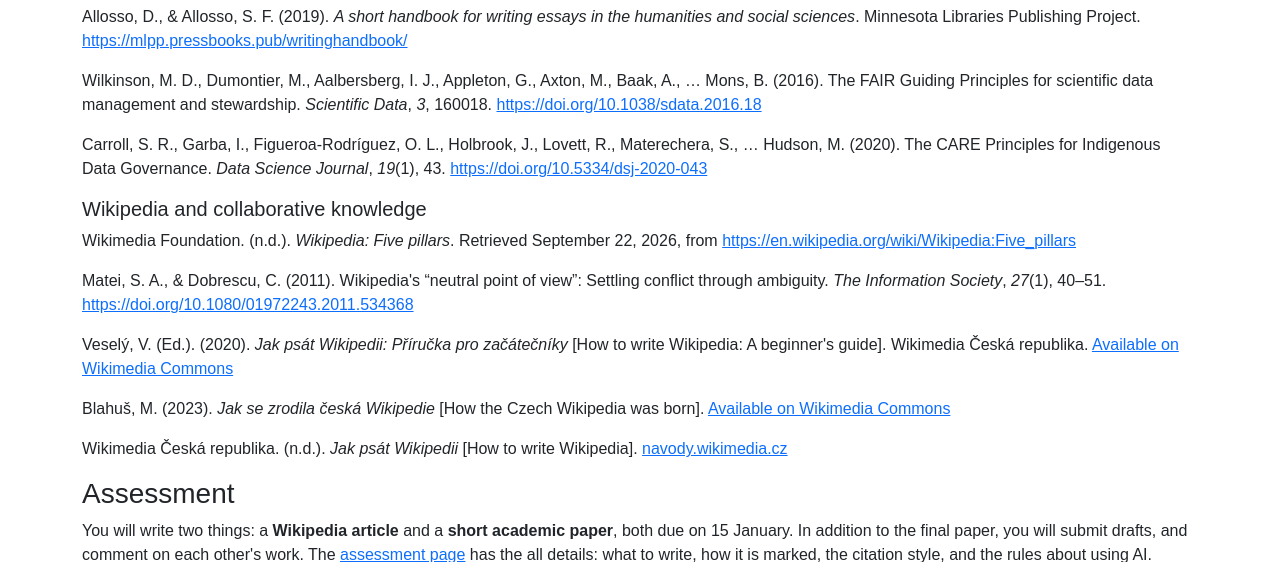
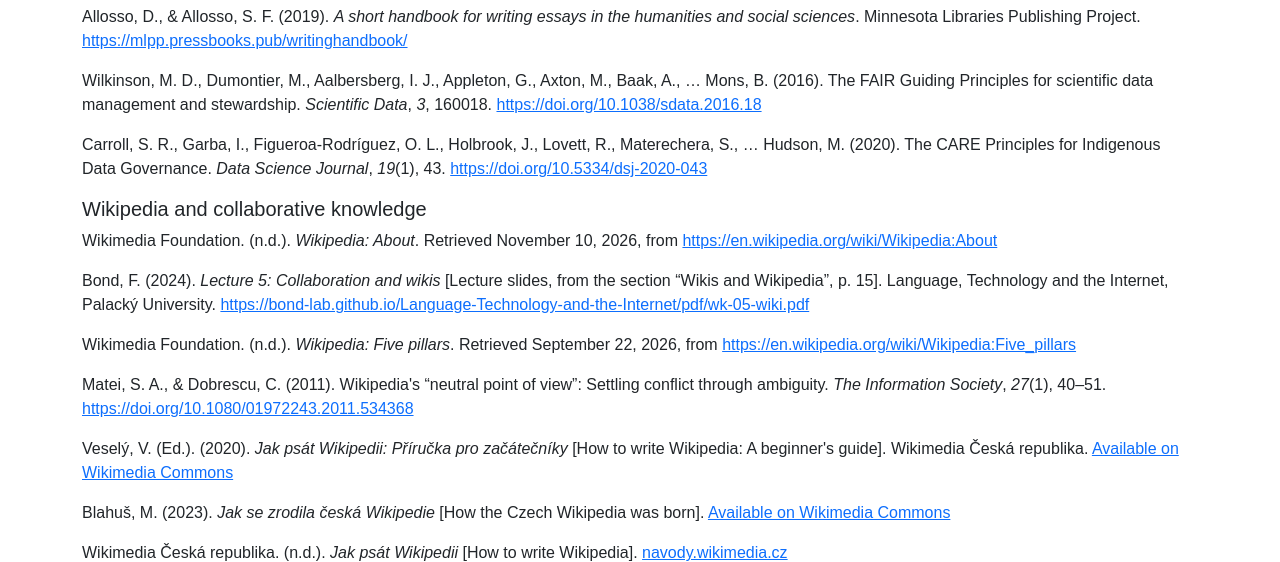
Before and after one commit to bond-lab/Open-Knowledge, a Flask app: page / in a window 1280 px wide. Shown: the part 1970-2532 px from the top of the page. Run offline with Flask 3, Linux system fonts and the light colour scheme.

Commit message:
Website: link Wikipedia:About and the LTI wiki lecture from the readings
Add two entries under "Wikipedia and collaborative knowledge": the
Wikipedia:About page, and the Wikis and Wikipedia section (from p. 15)
of the Language, Technology and the Internet week 5 deck.

Co-Authored-By: Claude Fable 5.1 <noreply@anthropic.com>

```diff
--- a/web/templates/index.html
+++ b/web/templates/index.html
@@ -118,6 +118,15 @@ Data Governance. <em>Data Science Journal</em>, <em>19</em>(1), 43.
 
 <h5>Wikipedia and collaborative knowledge</h5>
 
+<p>Wikimedia Foundation. (n.d.). <em>Wikipedia: About</em>. Retrieved
+November 10, 2026, from
+<a href="https://en.wikipedia.org/wiki/Wikipedia:About">https://en.wikipedia.org/wiki/Wikipedia:About</a></p>
+
+<p>Bond, F. (2024). <em>Lecture 5: Collaboration and wikis</em> [Lecture
+slides, from the section &ldquo;Wikis and Wikipedia&rdquo;, p. 15].
+Language, Technology and the Internet, Palacký University.
+<a href="https://bond-lab.github.io/Language-Technology-and-the-Internet/pdf/wk-05-wiki.pdf#page=15">https://bond-lab.github.io/Language-Technology-and-the-Internet/pdf/wk-05-wiki.pdf</a></p>
+
 <p>Wikimedia Foundation. (n.d.). <em>Wikipedia: Five pillars</em>. Retrieved
 September 22, 2026, from
 <a href="https://en.wikipedia.org/wiki/Wikipedia:Five_pillars">https://en.wikipedia.org/wiki/Wikipedia:Five_pillars</a></p>
```
Also changed, not shown: docs/index.html (+9 -0 lines).
